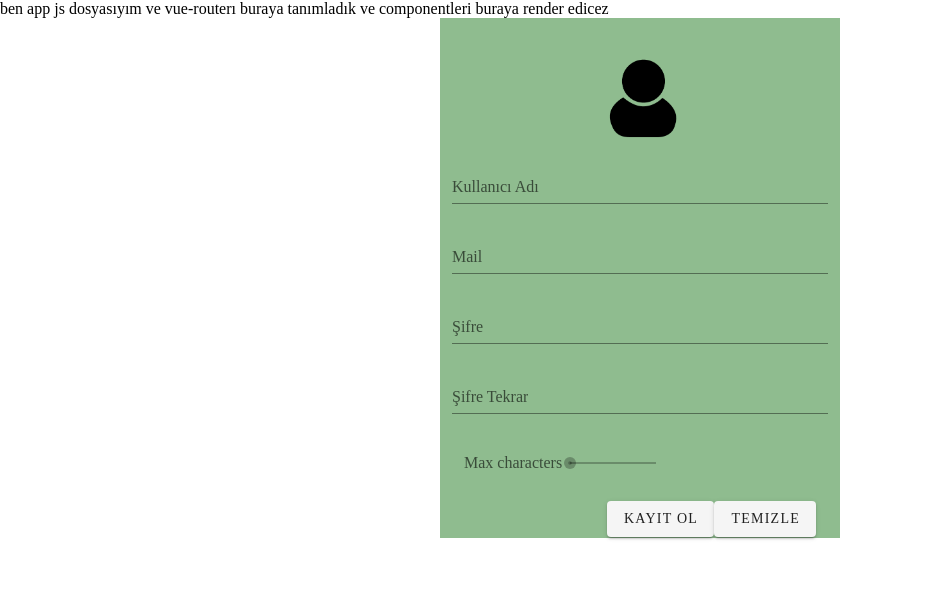
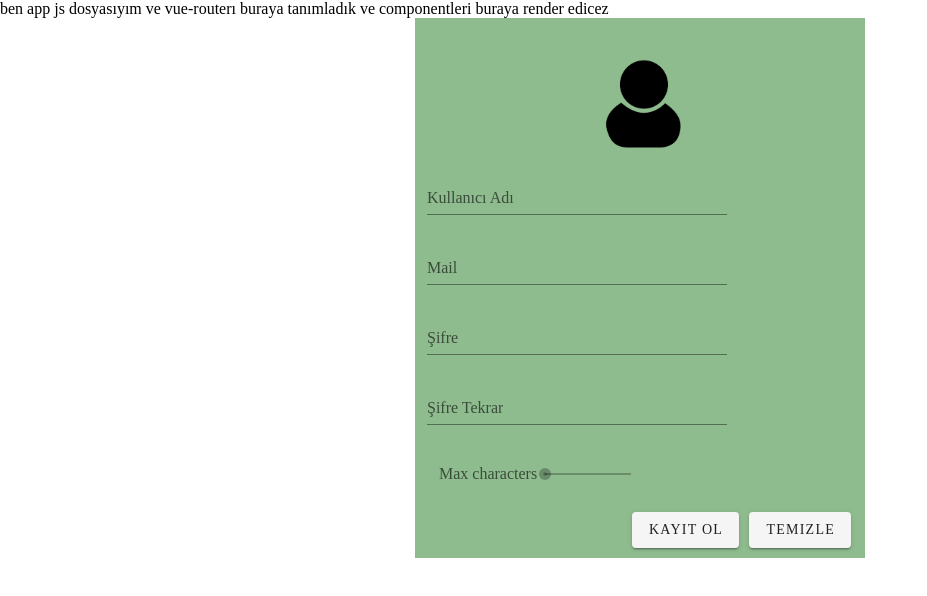
Before and after one commit to sanverakif/vue-register-app, a Vue app: page /KayitSayfasi in a window 1280 px wide. Shown: the top 596 px of the page, without its empty margins (0-927 px from the left). Built offline with nearby package versions, Linux system fonts and the light colour scheme.

Commit message:
added results in query

```diff
--- a/src/views/KayitSayfasi.vue
+++ b/src/views/KayitSayfasi.vue
@@ -1,5 +1,6 @@
 <template>
   <v-form>
+    <p id="_mail"></p>
     <div class="mainDiv">
       <!-- {{ c() }} -->
       <br /><br />
@@ -11,6 +12,7 @@
             <v-form ref="form" id="forms" @submit="signUp">
               <!--değer girişleri için gereken inputlar-->
               <v-text-field
+                style="width: 300px"
                 label="Kullanıcı Adı"
                 placeholder="abcd123"
                 id="kullaniciAdi"
@@ -22,22 +24,24 @@
                 required
             -->
               <v-text-field
+                style="width: 300px"
                 v-model="mail"
                 label="Mail"
                 placeholder="sa@gmail.com"
-                id="mail"
               >
               </v-text-field>
+              <p id="_mail"></p>
 
               <!--sifre aynı olmalı-karakter kontrolu- 1 büyük 1 küçük dahil en az 8 karakter-şifre güçlüğü belirlenicek.-->
-              <v-text-field label="Şifre" placeholder="Ankara" v-model="sifre">
-                <!-- v-validate="{
-                  required: true,
-                  min: 8,
-                  regex: /^(?=.*[a-z])(?=.*[A-Z])[a-zA-Z]{8,}$/,
-                  }" -->
+              <v-text-field
+                label="Şifre"
+                placeholder="Ankara"
+                v-model="sifre"
+                style="width: 300px"
+              >
               </v-text-field>
               <v-text-field
+                style="width: 300px"
                 label="Şifre Tekrar"
                 placeholder="Ankara"
                 v-model="sifreTekrar"
@@ -46,6 +50,7 @@
                 <td style="float: left">
                   <!--Karakter sınırı: girilen değer 2.tekrarda aynı olmalıdır-->
                   <v-slider
+                    v-model="slider"
                     label="Max characters"
                     style="width: 200px"
                   ></v-slider>
@@ -59,7 +64,6 @@
             </v-form>
           </v-col>
         </v-row>
-        <v-col>{{ sifreSonuc }}</v-col>
       </v-container>
     </div>
   </v-form>
@@ -72,37 +76,39 @@ export default {
 
   data() {
     return {
-      // a: 5,
-
+      //data
+      kullaniciAdi: "",
       mail: "",
-      mailKural: /.+@.+\.com+/,
-      mailRules: [
-        //boş ve null olamaz? / != eşit değil !== tür ve değeri esit değil !=null değilse
-        (v) => !!v || "E-mail is required",
-        /*
-        yazılan koşulların olup olmadığını kontrol eder
-        https://erdincuzun.com/ileri-python/regular-expressions-duzenli-ifadeler/ 3.1.  = '.' karakteri isteniler karakterin harfini tutar öncesi ve sonrası 'sed.a.t' = seDaT
-        */
-        (v) => /.+@.+\.com+/.test(v) || "E-mail must be valid",
-      ],
-      kullaniciAdi: "",
       sifre: "",
       sifreTekrar: "",
+      counter: 0,
+
+      //valid-regex
+      mailKural: /.+@.+\.com+/,
       sifreKural: /(?=.*[a-z])(?=.*[A-Z])[a-zA-Z]{8,}$/,
-      karakterSinir: 0,
-      sifreSonuc: "",
       // sifreKural: "^(?=.*?[A-Z])(?=.*?[a-z]).{6,}$", // regex kullanımı bakılıyor
+
+      //labelResult// musterinin yanlış girdiği değerlere karşın hata metini yazdırıp uyarıyoruz
+      kullaniciAdiResultText: "Kullanıcı girişi başarılı",
+      kullaniciAdiResultTex2: "Kullanıcı girişi başarısız",
+
+      mailResultText: "Mail girişi başarılı",
+      mailResultText2: "Mail girişi başarısız",
+
+      sifreResultText: "Şifre girişi başarılı",
+      sifreResultText2: "Şifre girişi başarısız",
+
+      sifreTekrarResultText: "Şifre tekrarı başarılı",
+      sifreTekrarResultText2: "Şifre tekrarı başarısız",
+
+      sifreSonucResultText: "Şifreler eşleşti",
+      sifreSonucResultText2: "Şifreler eşleşleşmedi",
     };
   },
   methods: {
-    // c() {
-    //   if (!!this.a != 5) {
-    //     console.log("+");
-    //   }
-    //   console.log("-");
-    // },
-
-    //form içerisinde 2 adet şifre girisi vardır Girilen değerler model aracılığı ile viewa gider
+    /*fieldalarımızı oluşturarak metot veya bir fonksiyon içerisinde tanımlı olan fielda dataya ulaşıp işlemlerimizi yapabiliriz.
+      buradaki amaç her istek olduğunda ram a defalarca örneğini çıkarmak kopyasını almak yerine 1 kez çıkartıp işlem yapmamızı sağlar
+      bunda bağımlılıktan kurtulmuş oluruz buna DIP deriz. Dependency injection. */
 
     signUp: function (
       _kullaniciAdi,
@@ -122,26 +128,47 @@ export default {
       if (_kullaniciAdi != null) {
         //text alanı
         console.log("Kullanıcı girişi başarılı");
+        document.getElementById("_mail").innerHTML =
+          this.kullaniciAdiResultText;
+      } else {
+        document.getElementById("_mail").innerHTML =
+          this.kullaniciAdiResultTex2;
+        return false;
       }
-      false;
       if (_mail != null && _mailKural.test(_mail)) {
         //text alanı
-        console.log("Mail girişi başarılı");
+        console.log("Mail girisi başarılı");
+        document.getElementById("_mail").innerHTML = this.mailResultText;
+      } else {
+        document.getElementById("_mail").innerHTML = this.mailResultText2;
+        return false;
       }
-      false;
+
       if (_sifre != null && _sifreKural.test(_sifre)) {
         //text alanı
         console.log("Şifre girişi başarılı");
+        document.getElementById("_mail").innerHTML = this.sifreResultText;
+      } else {
+        document.getElementById("_mail").innerHTML = this.sifreResultText2;
+        return false;
       }
 
       if (_sifreTekrar != null && _sifreKural.test(_sifreTekrar)) {
         //text alanı
         console.log("Şifre tekrarı başarılı");
+        document.getElementById("_mail").innerHTML = this.sifreTekrarResultText;
+      } else {
+        document.getElementById("_mail").innerHTML =
+          this.sifreTekrarResultText2;
+        return false;
       }
       if (_sifre == _sifreTekrar) {
         //text alanı
         console.log("Şifreler eşleşti");
-        return true;
+        document.getElementById("_mail").innerHTML = this.sifreSonucResultText;
+      } else {
+        document.getElementById("_mail").innerHTML = this.sifreSonucResultText2;
+        return false;
       }
       this.signUpClear();
       return false;
@@ -149,54 +176,6 @@ export default {
     signUpClear: function () {
       this.$refs.form.reset();
     },
-
-    // passWordLogin(_kullaniciAdi, _mail, _sifre, _sifreTekrar) {
-    //   _kullaniciAdi = this.kullaniciAdi;
-    //   _mail = this.mail;
-
-    //   _sifre = this.sifreKural.test(this.sifre);
-    //   _sifreTekrar = this.sifreKural.test(this.sifreTekrar);
-
-    //   // _sifre = this.sifre;
-    //   // _sifreTekrar = this.sifreTekrar;
-
-    //   // this.sifreKural.test(_sifre);
-    //   // this.sifreKural.test(_sifreTekrar);
-    //   // _sifre(this.sifreKural);
-    //   // _sifreTekrar(this.sifreKural);
-
-    //   if (
-    //     _kullaniciAdi != null &&
-    //     // _mail(this.mailRules) !== true &&
-    //     _sifre == _sifreTekrar &&
-    //     _sifre != null &&
-    //     _sifreTekrar != null
-    //   ) {
-    //     this.sifreSonuc = "Şifreler aynı";
-    //     this.reset();
-    //     return true;
-    //   } else {
-    //     this.sifreSonuc = "Geçersiz şifre";
-    //     this.reset();
-    //     return false;
-    //   }
-
-    //   // if (_sifre == _sifreTekrar && _sifre != null && _sifreTekrar != null) {
-    //   //   this.sifreSonuc = "Şifreler aynı";
-    //   //   this.reset();
-    //   //   return true;
-    //   // } else {
-    //   //   this.sifreSonuc = "Geçersiz şifre";
-    //   //   this.reset();
-    //   //   return false;
-    //   // }
-    // },
-
-    // reset() {
-    //   /*getelementby id ve ref : document içerisindeki bir elemente veya idye ulaşmak istersek bunu $ref kullanarak da ulaşabiliriz
-    //   asağıda iste bir kosul belirtmeden form içerisindeki istenilen elementlerin değerlirini temizledik*/
-    //   this.$refs.form.reset();
-    // },
   },
 };
 </script>
@@ -212,17 +191,19 @@ export default {
   margin-left: auto;
   margin-right: auto;
   background-color: darkseagreen;
-  width: 400px;
-  height: 520px;
+  width: 450px;
+  height: 540px;
 }
 img {
   border-radius: 50%;
 }
-btnClick {
+.btnClick {
   background-color: lightblue;
+  margin-right: 10px;
+}
+.btnClear {
   float: right;
-}
-btnClear {
-  margin-left: 5px;
+  margin-right: -10px;
+  background-color: red;
 }
 </style>
```
